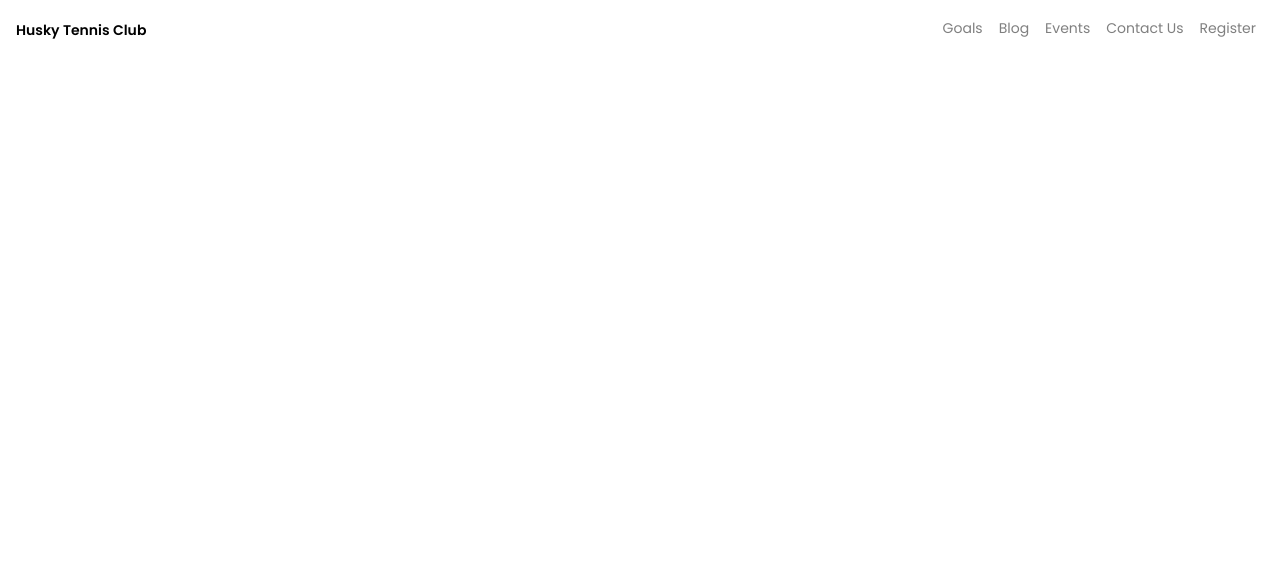
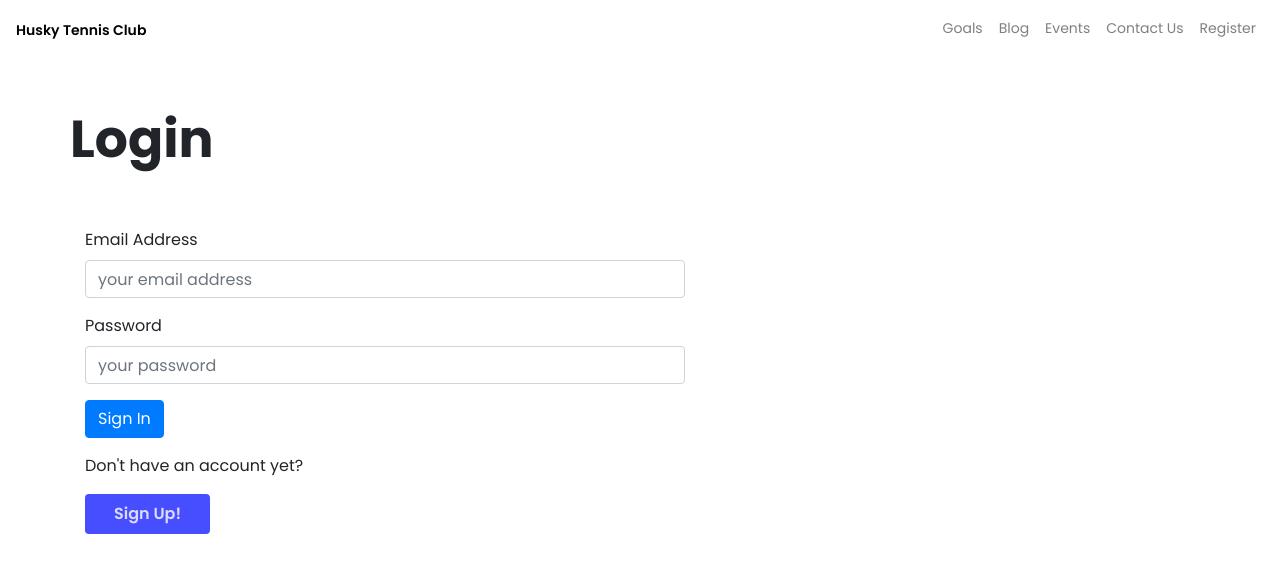
Before and after one commit to kathlu/HackWA, a Gatsby site: page / in a window 1280 px wide. Built offline with nearby package versions, Linux system fonts and the light colour scheme; Gatsby itself is replaced by a stand-in of ours.

Commit message:
login page implemented

```diff
--- /dev/null
+++ b/src/components/GenericButton.react.js
@@ -0,0 +1,91 @@
+/*
+ * @flow strict-local
+ */
+import type { SiteTab } from "../constants";
+
+const style = require("../style/index.module.css");
+const React = require("react");
+const { Link } = require("gatsby");
+const { Button } = require("reactstrap");
+
+type Props = {
+  siteTab: SiteTab,
+  color: string,
+  transparent?: boolean,
+  marginLeft?: number,
+  width?: number,
+  children?: React.Node
+};
+
+function SolidButton(props: {
+  color: string,
+  marginLeft?: number,
+  width?: number,
+  children?: React.Node
+}): React.Node {
+  return (
+    <Button
+      className={style.buttonCustom}
+      style={{
+        backgroundColor: props.color,
+        color: "rgba(255,255,255,0.8)",
+        borderStyle: "none",
+        marginLeft: props.marginLeft !== null ? props.marginLeft : 0,
+        width: props.width !== null ? props.width : undefined
+      }}
+    >
+      {props.children}
+    </Button>
+  );
+}
+
+function TransparentButton(props: {
+  color: string,
+  marginLeft?: number,
+  width?: number,
+  children?: React.Node
+}): React.Node {
+  return (
+    <Button
+      className={style.buttonCustom + " " + style.buttonTransparent}
+      style={{
+        borderColor: props.color,
+        borderWidth: "2px",
+        color: props.color,
+        marginLeft: props.marginLeft !== null ? props.marginLeft : 0,
+        width: props.width !== null ? props.width : undefined
+      }}
+      outline
+    >
+      {props.children}
+    </Button>
+  );
+}
+
+class GenericButton extends React.Component<Props> {
+  render(): React.Node {
+    return (
+      <Link to={"/" + this.props.siteTab + "/"}>
+        {this.props.transparent === true ? (
+          <TransparentButton
+            marginLeft={this.props.marginLeft}
+            width={this.props.width}
+            color={this.props.color}
+          >
+            {this.props.children}
+          </TransparentButton>
+        ) : (
+          <SolidButton
+            marginLeft={this.props.marginLeft}
+            width={this.props.width}
+            color={this.props.color}
+          >
+            {this.props.children}
+          </SolidButton>
+        )}
+      </Link>
+    );
+  }
+}
+
+module.exports = GenericButton;
--- /dev/null
+++ b/src/components/login.react.js
@@ -0,0 +1,81 @@
+/*
+ * @flow strict-local
+ */
+
+const React = require("react");
+const GenericButton = require("../components/GenericButton.react");
+
+type Props = {};
+
+type State = { email: string, password: string, fberror: boolean };
+
+class SignInView extends React.Component<Props, State> {
+  state = {
+    email: "",
+    password: "",
+    fberror: false
+  };
+
+  handleSubmit(evt) {}
+
+  render() {
+    return (
+      <div style={{ marginTop: 50 }}>
+        {this.state.fberror ? (
+          <div className="alert alert-danger container">
+            {this.state.fberror}
+          </div>
+        ) : (
+          undefined
+        )}
+        <main>
+          <div className="container">
+            <form className="center" onSubmit={evt => this.handleSubmit(evt)}>
+              <div className="form-group">
+                <label htmlFor="email">Email Address</label>
+                <input
+                  type="email"
+                  id="email"
+                  className="form-control"
+                  placeholder="your email address"
+                  value={this.state.email}
+                  style={{ maxWidth: 600 }}
+                  onInput={evt => this.setState({ email: evt.target.value })}
+                />
+              </div>
+              <div className="form-group">
+                <label htmlFor="password">Password</label>
+                <input
+                  type="password"
+                  id="password"
+                  className="form-control"
+                  minLength="6"
+                  placeholder="your password"
+                  value={this.state.password}
+                  style={{ maxWidth: 600 }}
+                  onInput={evt => this.setState({ password: evt.target.value })}
+                />
+              </div>
+
+              <div className="form-group">
+                <button
+                  type="submit"
+                  className="btn btn-primary"
+                  onSubmit={evt => this.handleSubmit(evt)}
+                >
+                  Sign In
+                </button>
+              </div>
+            </form>
+            <p>Don't have an account yet?</p>
+            <GenericButton siteTab="" color="rgba(70, 78, 255)">
+              Sign Up!
+            </GenericButton>
+          </div>
+        </main>
+      </div>
+    );
+  }
+}
+
+module.exports = SignInView;
--- a/src/pages/index.js
+++ b/src/pages/index.js
@@ -5,6 +5,7 @@ require("bootstrap/dist/css/bootstrap.min.css");
 const styles = require("../style/index.module.css");
 const React = require("react");
 const CustomNavbar = require("../components/navbar/navbar.react");
+const Login = require("../components/login.react");
 
 type Props = {};
 
@@ -13,6 +14,18 @@ class Index extends React.Component<Props> {
     return (
       <div>
         <CustomNavbar />
+        <div class={"container"} style={{ marginTop: 100 }}>
+          <div
+            class={"row"}
+            style={{
+              fontSize: 52,
+              fontWeight: 700
+            }}
+          >
+            Login
+          </div>
+        </div>
+        <Login />
       </div>
     );
   }
```
